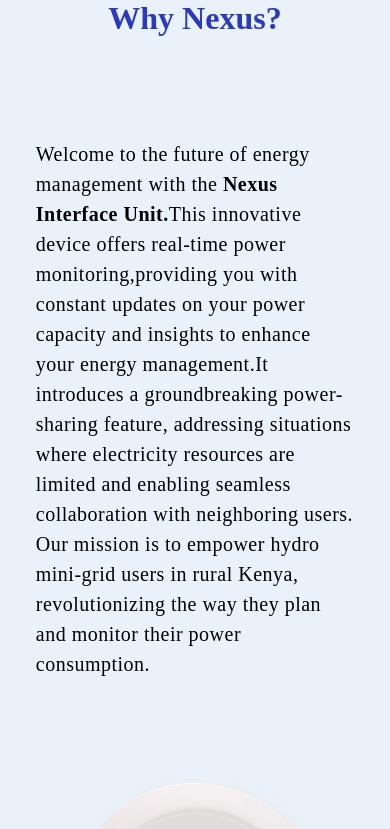
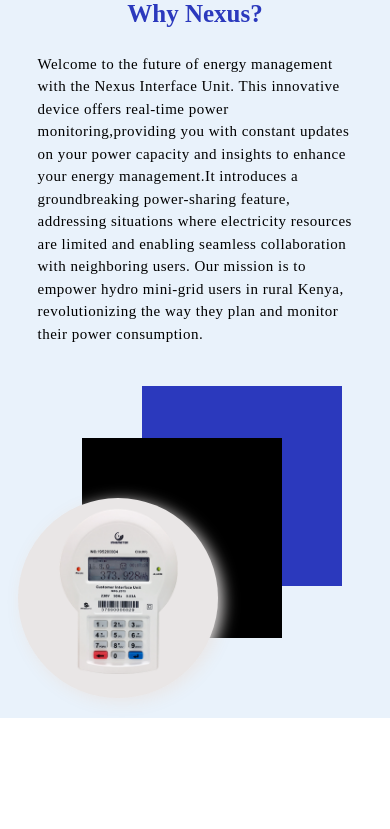
Before and after one commit to apiu-mary/NexusInformationalWebsite-, a React (Create React App) app in the folder nexus-informational/: page / in a window 390 px wide. Shown: the top 829 px of the page. Built offline with nearby package versions, Linux system fonts and the light colour scheme.

Commit message:
Adjusted alignment

```diff
--- a/nexus-informational/src/components/about /index.jsx
+++ b/nexus-informational/src/components/about /index.jsx
@@ -3,21 +3,19 @@ import './style.css'
 
 const About = ()=> {
   return (
-    <div className='body'>
+    <div>
       <div className='body'>
           <h2 className='title'>Why Nexus?</h2>
     <div className='about'>
-
+      <div>
       <p className='text' data-testid= "text">
-      Welcome to the future of energy management with the <strong>Nexus Interface Unit.</strong>
+      Welcome to the future of energy management with the Nexus Interface Unit.
       This innovative device offers real-time power monitoring,providing you with constant updates on your power capacity
       and insights to enhance your energy management.It introduces a groundbreaking power-sharing feature, addressing situations
       where electricity resources are limited and enabling seamless collaboration with neighboring users.
-
       Our mission is to empower hydro mini-grid users in rural Kenya, revolutionizing the way they plan and monitor their power consumption.
-
-
       </p>
+      </div>
       <div className='shapes'>
       <div className="square1" data-testid = "square1"></div><br/>
       <div className="square2" data-testid = "square2"></div><br/>
--- a/nexus-informational/src/components/about /style.css
+++ b/nexus-informational/src/components/about /style.css
@@ -13,13 +13,13 @@
 .square1{
     width: 400px;
     height: 400px;
-    margin-top: -17%;
+    margin-top: -16%;
     background-color: #2B39BD;
 }
 .square2{
     width: 400px;
     height: 400px;
-    margin-top: -80%;
+    margin-top: -84%;
     margin-left: -30%;
     background-color: black;
 }
@@ -34,7 +34,7 @@
     filter: drop-shadow(4px 4px 8px rgb(233, 230, 230));
 }
 .title{
-    margin-left: 20%;
+    margin-left: 15%;
     margin-top: 3%;
     font-size: 40px;
     font-family: 'Halant';
@@ -42,9 +42,10 @@
     font-weight: bold;
 }
 .text {
-    width: 45%;
+    width: 50%;
     padding-left: 10%;
     font-size: 20px;
+    margin-top: -2%;
     font-family: 'Halant';
     letter-spacing: 0.5px;
     line-height: 2;
@@ -56,9 +57,10 @@
 }
 .shapes{
     padding-right: 10%;
+    margin-top: -1.3%;
 }
 
-@media screen and (max-width: 768px) {
+@media screen and (max-width: 820px) {
     .body{
         margin-top: -3%;
     }
@@ -79,14 +81,16 @@
 
     .title {
         margin-left: 0;
+        font-family: "Halant";
         text-align: center;
         margin-top: 3%;
-        font-size: 32px;
+        font-size: 25px;
     }
 
     .text {
         padding-left: 10%;
-        font-size: 20px;
+        font-size: 35px;
+        font-family: "Halant";
         line-height: 1.5;
 
     }
@@ -119,31 +123,59 @@
         height: auto;
         margin-top: 0;
         margin-left: 0;
+
+    }
+    .square1{
+        width: 200px;
+        height: 200px;
+        margin-top: 15%;
+        background-color: #2B39BD;
+    }
+    .square2{
+        width: 200px;
+        height: 200px;
+        margin-top: -84%;
+        margin-left: -30%;
+        background-color: black;
+    }
+
+    .circle{
+        width: 200px;
+        height: 200px;
+        margin-top: -80%;
+        margin-left: -62%;
+        border-radius: 400px;
+        background-color: rgb(233, 230, 230);
+        filter: drop-shadow(4px 4px 8px rgb(233, 230, 230));
     }
 
     .title {
         margin-left: 0;
         text-align: center;
-        margin-top: 3%;
-        font-size: 32px;
+        margin-bottom: 3%;
+        font-family: "Halant";
+        font-size: 25px;
     }
 
     .text {
-        padding-left: 10%;
-        font-size: 20px;
+        padding-left: 5%;
+        padding-right: 5%;
+        font-size: 15px;
         width: 91%;
-        padding: 10%;
+        font-family: "Halant";
         line-height: 1.5;
     }
 
     .pic {
-        margin-left: auto;
+        margin-left: 20%;
         margin-right: auto;
         margin-top: 3.5%;
+        width: 60%;
     }
 
     .shapes {
         padding-right: 0;
+        margin-left: 27%;
         display: block;
     }
 }
```
